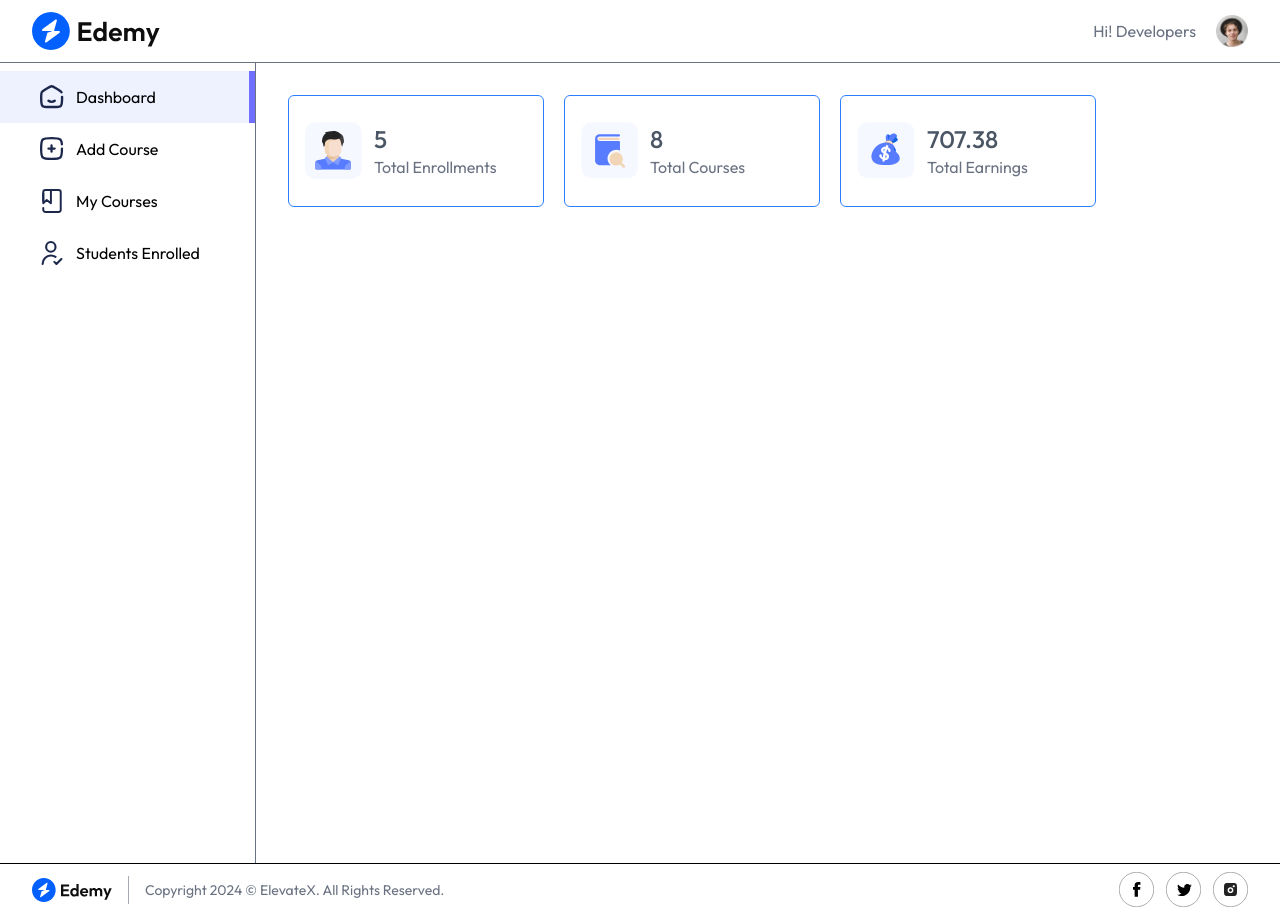
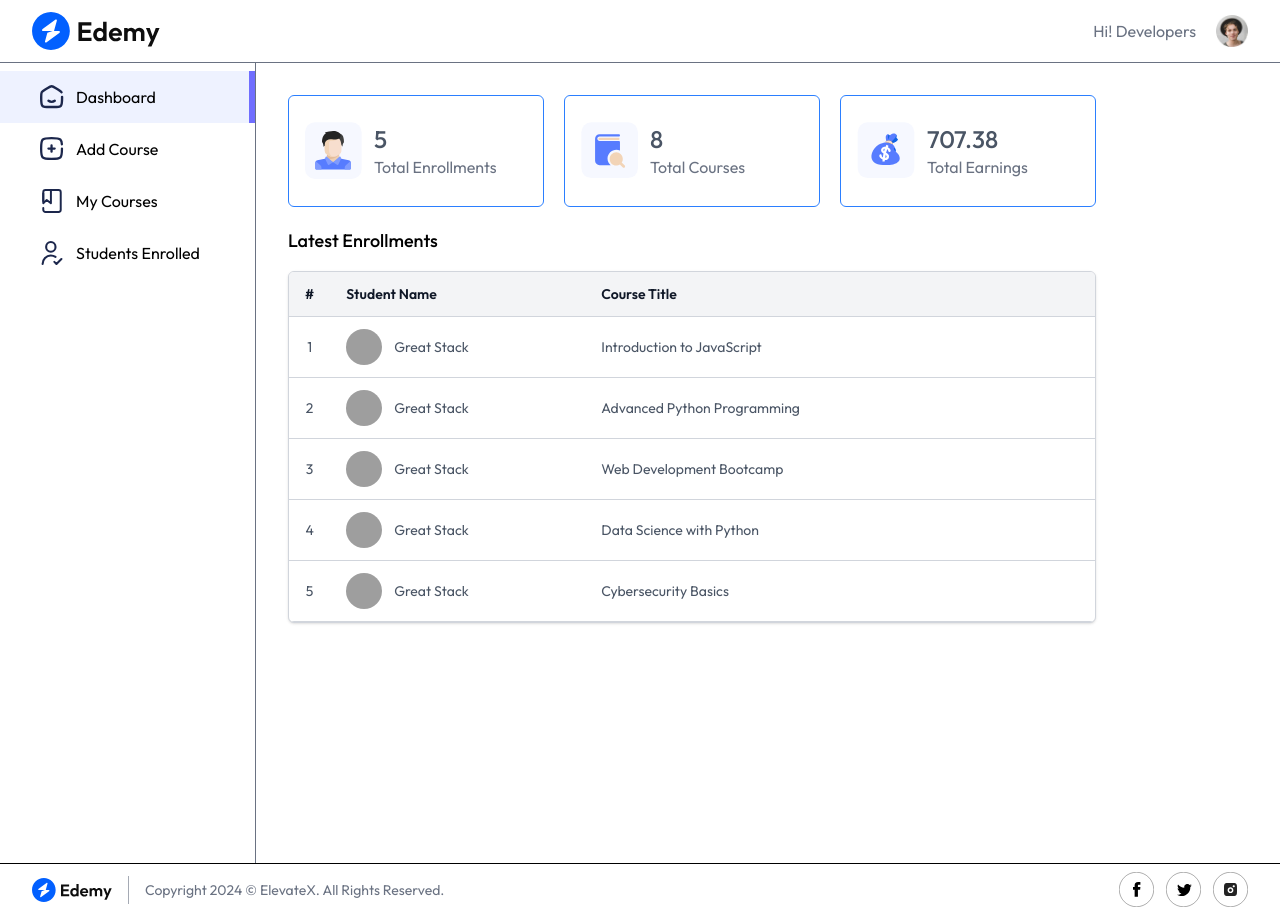
Before and after one commit to mohamad-abdelkhalek/ElevateX, a React (Vite) app in the folder client/: page /educator in a window 1280 px wide. Built offline with nearby package versions, Linux system fonts and the light colour scheme; no server answers; grey boxes are pictures that could not be loaded.

Commit message:
Client: Added enrollments table to dashboard

```diff
--- a/client/src/pages/educator/Dashboard.jsx
+++ b/client/src/pages/educator/Dashboard.jsx
@@ -47,6 +47,56 @@ const Dashboard = () => {
             </div>
           </div>
         </div>
+
+        <div>
+          <h2 className="pb-4 text-lg font-medium">Latest Enrollments</h2>
+          <div className="flex flex-col items-center max-w-4xl w-full overflow-hidden rounded-md bg-white border border-gray-300 shadow">
+            <div className="overflow-x-auto w-full">
+              <table className="table-fixed md:table-auto w-full">
+                {/* Table Header */}
+                <thead className="bg-gray-100 text-gray-900 border-b border-gray-300 text-sm text-left">
+                  <tr>
+                    <th className="px-4 py-3 font-semibold text-center hidden sm:table-cell w-12">
+                      #
+                    </th>
+                    <th className="px-4 py-3 font-semibold w-1/3">
+                      Student Name
+                    </th>
+                    <th className="px-4 py-3 font-semibold w-1/2">
+                      Course Title
+                    </th>
+                  </tr>
+                </thead>
+                {/* Table Body */}
+                <tbody className="text-sm text-gray-600">
+                  {dashboardData.enrolledStudentsData.map((item, index) => (
+                    <tr
+                      key={index}
+                      className="border-b border-gray-300 hover:bg-gray-50 transition"
+                    >
+                      <td className="px-4 py-3 text-center hidden sm:table-cell">
+                        {index + 1}
+                      </td>
+                      <td className="px-4 py-3 flex items-center space-x-3 w-full">
+                        <img
+                          src={item.student.imageUrl}
+                          alt="Profile"
+                          className="w-9 h-9 rounded-full"
+                        />
+                        <span className="truncate w-full">
+                          {item.student.name}
+                        </span>
+                      </td>
+                      <td className="px-4 py-3 truncate w-full">
+                        {item.courseTitle}
+                      </td>
+                    </tr>
+                  ))}
+                </tbody>
+              </table>
+            </div>
+          </div>
+        </div>
       </div>
     </div>
   ) : (
```
